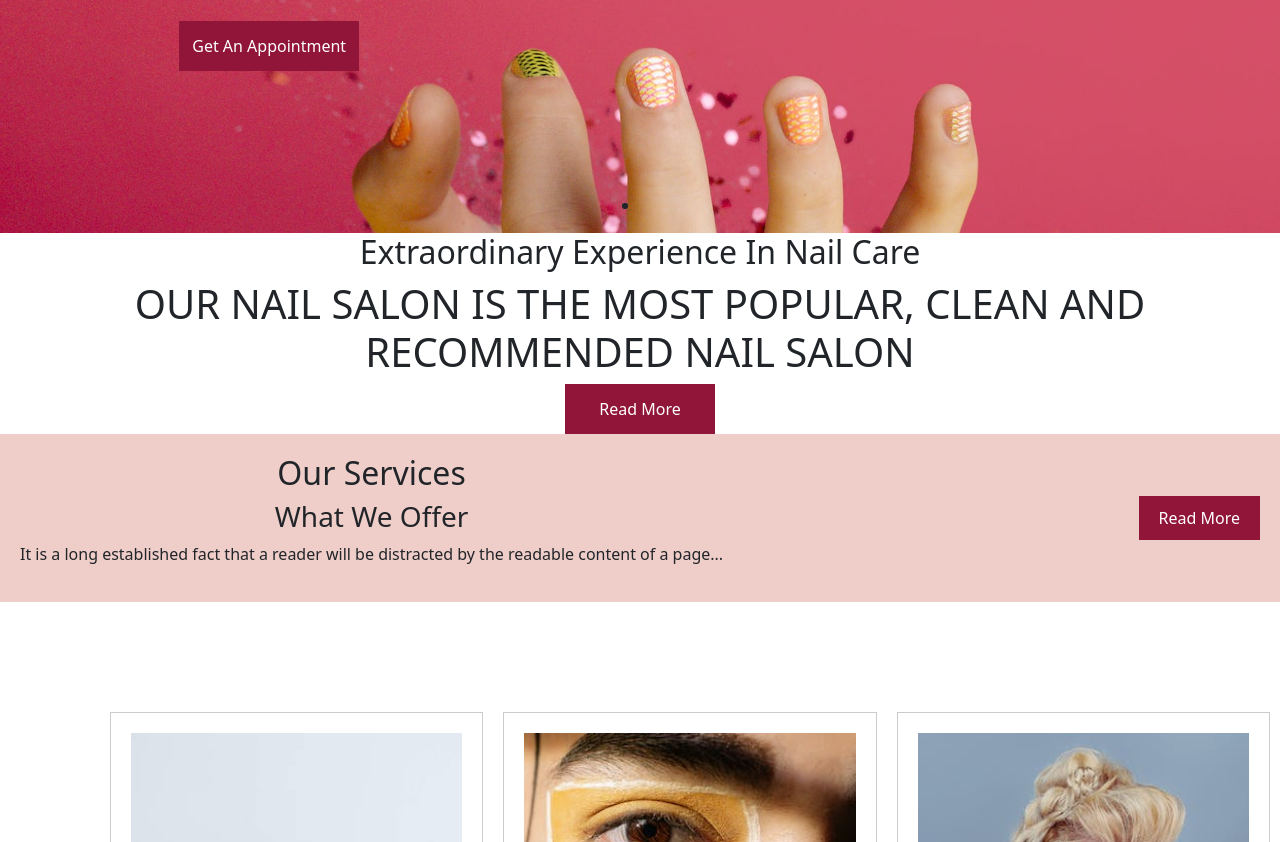
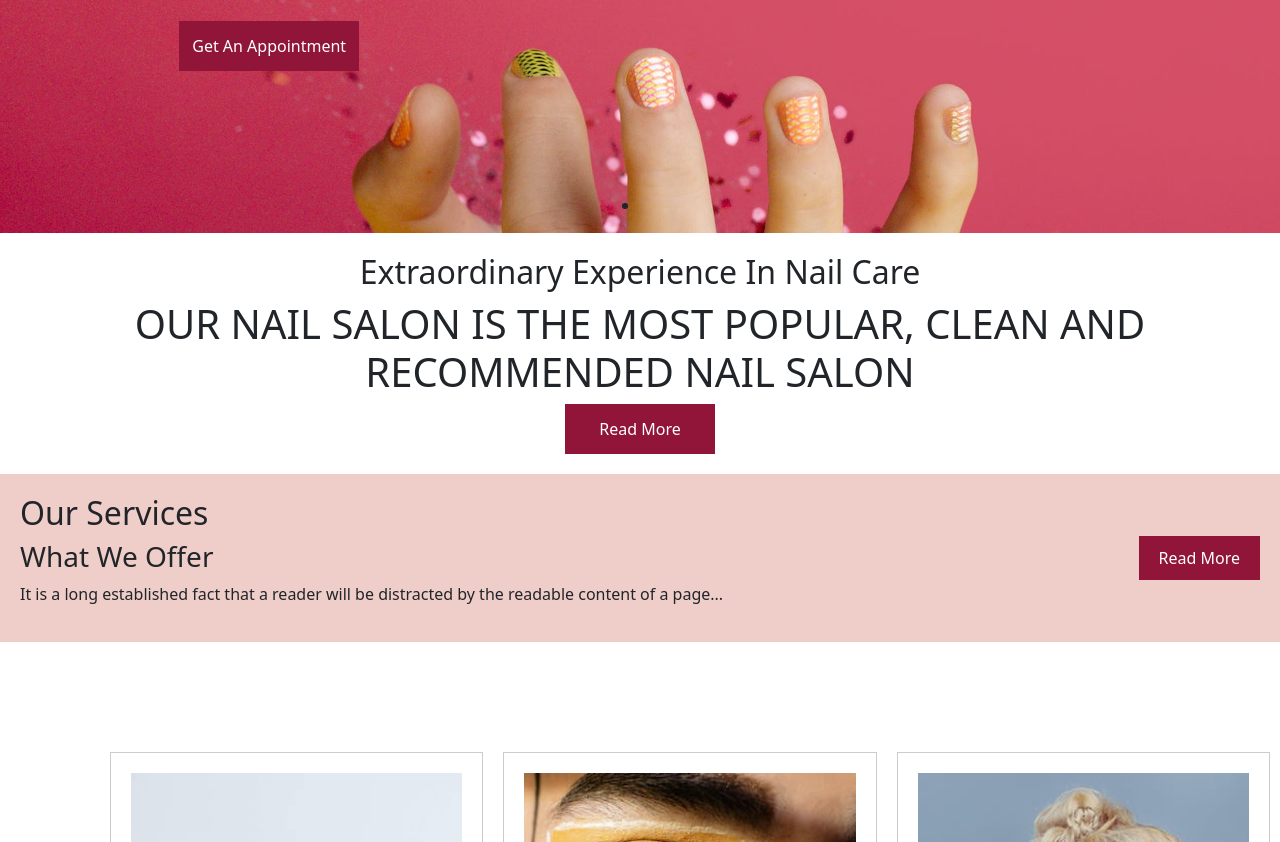
Before and after one commit to levinhphuc37/Nail-art-project-v2, a React (Create React App) app: page / in a window 1280 px wide. Shown: the part 488-1330 px from the top of the page. Built offline with nearby package versions, Linux system fonts and the light colour scheme.

Commit message:
fixed nav

```diff
--- a/src/components/adult/Adult.css
+++ b/src/components/adult/Adult.css
@@ -107,7 +107,7 @@ body, html
 }
 
 .service-about {
-    text-align: center;
+    display: flex;
     padding: 20px;
     box-sizing: border-box;
     background-color: #efcec9;
--- a/src/components/home/Home.css
+++ b/src/components/home/Home.css
@@ -23,6 +23,12 @@
     box-sizing: border-box;
     background-color: #efcec9;
     width: 100%;
+    margin-top: 20px;
+}
+
+.service-content h2,
+.service-content h3 {
+    text-align: left;
 }
 
 .service-about a {
@@ -219,7 +225,7 @@ body, html {
   align-items: center;
   text-align: center;
   text-decoration: none;
-
+  margin-top: 20px;
 }
 a.readmore-btn{
   display: flex;
--- a/src/components/home/Home.js
+++ b/src/components/home/Home.js
@@ -88,9 +88,9 @@ const Home = () => {
 
             <h1>OUR NAIL SALON IS THE MOST POPULAR, CLEAN AND RECOMMENDED NAIL SALON</h1>
 
-            <a href="aboutus.html" className="readmore-btn">
+            <Link to="/aboutus" className="readmore-btn">
               <div><span>Read More</span></div>
-            </a>
+            </Link>
           </div>
         </section>
 
@@ -102,7 +102,7 @@ const Home = () => {
               <h3>What We Offer</h3>
               <p>It is a long established fact that a reader will be distracted by the readable content of a page...</p>
             </div>
-            <a href="aboutus.html" className="service-btn">Read More</a>
+            <Link to="/aboutus" className="service-btn">Read More</Link>
           </div>
           <div className="services">
             <div className="service">
@@ -139,7 +139,7 @@ const Home = () => {
               <h2>About US</h2>
               <h3>Why We Are The Best?</h3>
               <p>It is a long established fact that a reader will be distracted by the readable content of a page when looking at its layout. The point of using Lorem Ipsum is that it has a more-or-less normal distribution of letters, as opposed to using 'Content here, content here', making it look like readable English</p>
-              <a href="about.html">Find Out More</a>
+              <Link href="about.html">Find Out More</Link>
             </div>
             <div className="about-img">
               <img src="images/nail_art/index_page/about-1.jpg" alt="About us" />
@@ -157,36 +157,36 @@ const Home = () => {
             <div className="team-member">
               <div style={{ backgroundColor: '#efcec9' }}>
                 <img src="images/nail_art/about_us/Mikes.jpg" alt="Jordan Mike" />
-                <a href="appointment.html" onClick={() => test1()} value="Jordan Mikes" id="product1">
+                <Link to="/appointment" onClick={() => test1()} value="Jordan Mikes" id="product1">
                   <div><span>Jordan Mikes</span></div>
-                </a>
+                </Link>
                 <span style={{ color: '#911429' }}>Manager</span>
               </div>
             </div>
             <div className="team-member">
               <div style={{ backgroundColor: '#efcec9' }}>
                 <img src="images/nail_art/about_us/Kelle.jpg" alt="Kelley Miles" />
-                <a href="appointment.html" onClick={() => test2()} value="Kelley Miles" id="product2">
+                <Link to="/appointment" onClick={() => test2()} value="Kelley Miles" id="product2">
                   <div><span>Kelley Miles</span></div>
-                </a>
+                </Link>
                 <span style={{ color: '#911429' }}>Director</span>
               </div>
             </div>
             <div className="team-member">
               <div style={{ backgroundColor: '#efcec9' }}>
                 <img src="images/nail_art/about_us/Dan.jpg" alt="Smith Dan" />
-                <a href="appointment.html" onClick={() => test3()} value="Smith Dan" id="product3">
+                <Link to="/appointment" onClick={() => test3()} value="Smith Dan" id="product3">
                   <div><span>Smith Dan</span></div>
-                </a>
+                </Link>
                 <span style={{ color: '#911429' }}>Stylist</span>
               </div>
             </div>
             <div className="team-member">
               <div style={{ backgroundColor: '#efcec9' }}>
                 <img src="images/nail_art/about_us/Carolyn.jpg" alt="Carolyn Olson" />
-                <a href="appointment.html" onClick={() => test4()} value="Carolyn Olson" id="product4">
+                <Link to="/appointment" onClick={() => test4()} value="Carolyn Olson" id="product4">
                   <div><span>Carolyn Olson</span></div>
-                </a>
+                </Link>
                 <span style={{ color: '#911429' }}>Stylist</span>
               </div>
             </div>
```
